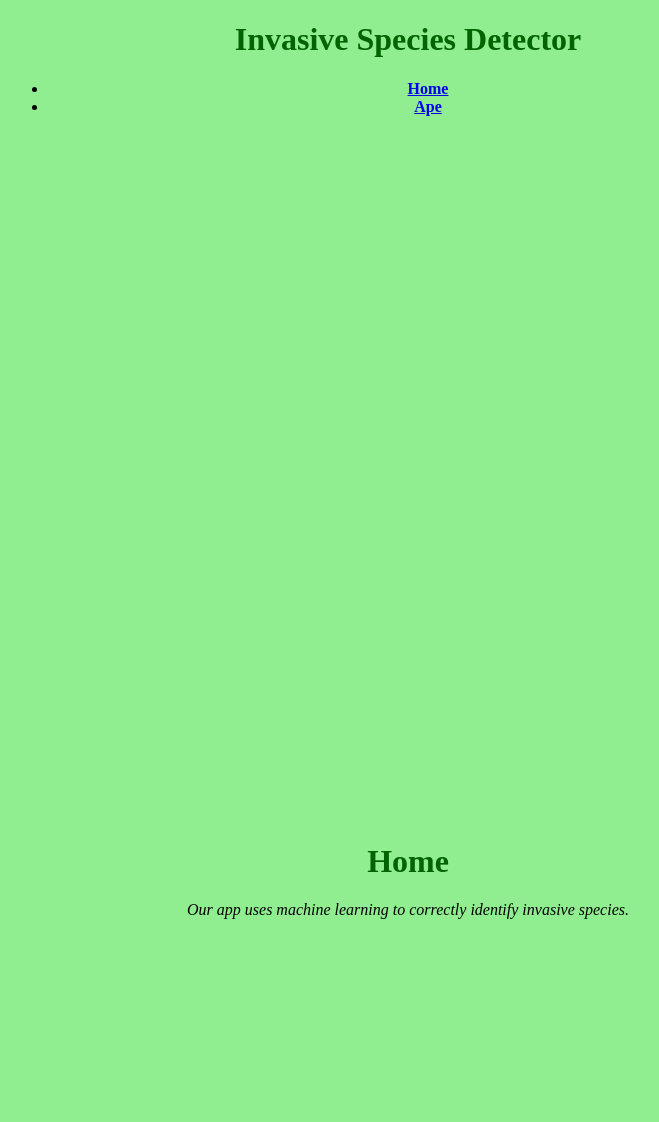
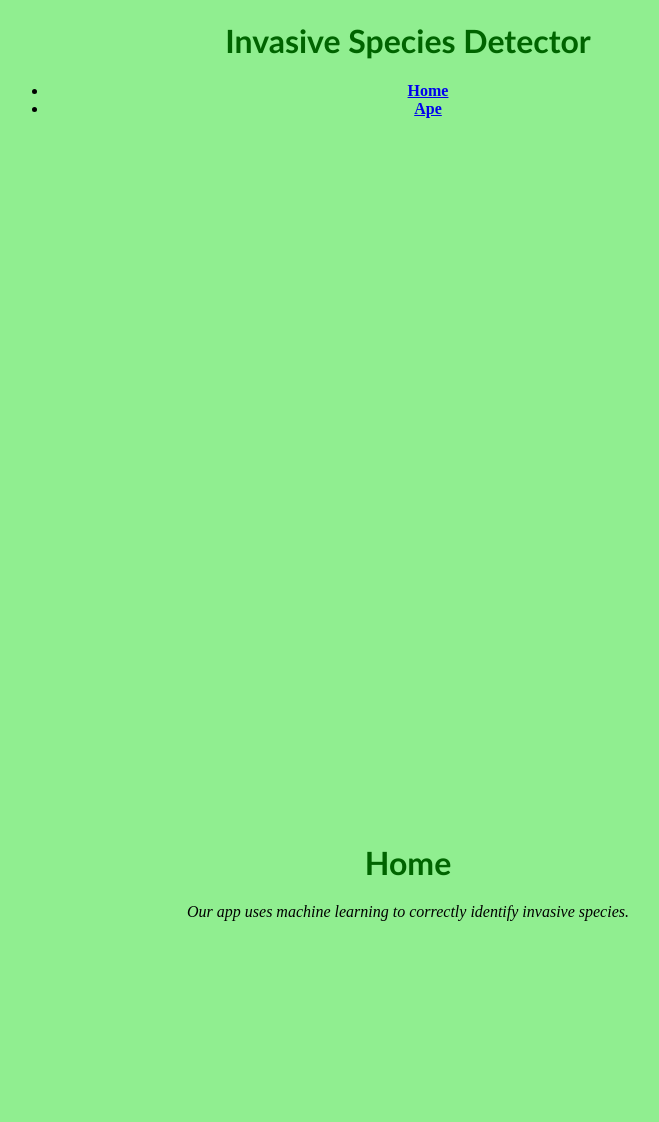
Before and after one commit to TheAndrew2115/DeltaHacks, a Flask app: page / in a window 1280 px wide. Shown: the top 1122 px of the page, without its empty margins (0-659 px from the left). Run offline with Flask 2, Linux system fonts and the light colour scheme.

Commit message:
Update home.css

```diff
--- a/static/css/home.css
+++ b/static/css/home.css
@@ -1,10 +1,10 @@
 body {
     background-color: lightgreen;
-
 }
 
 h1{
     color: darkgreen;
+    font-family:"Calibri"
 }
 
 .container {
```
